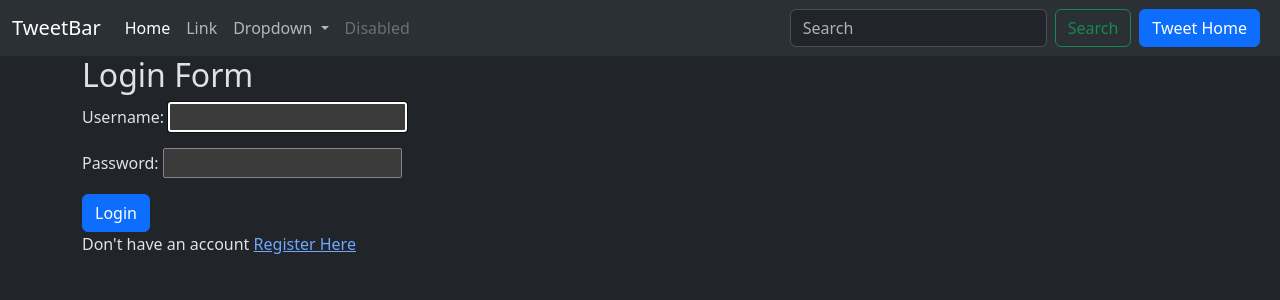
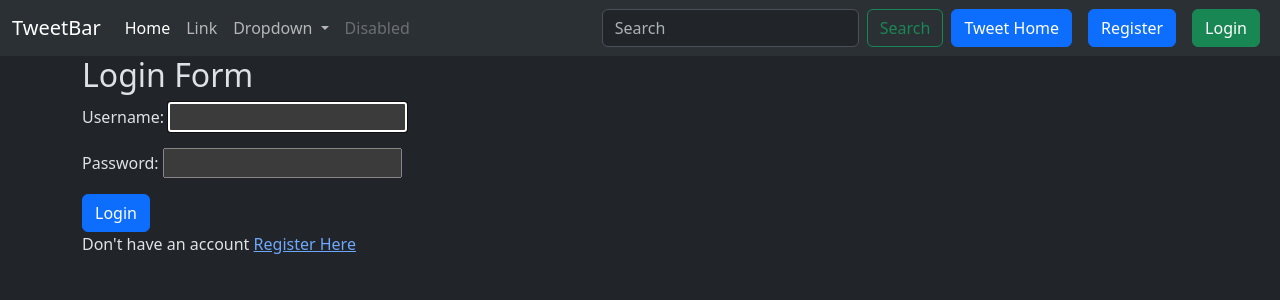
Before and after one commit to DeepEnc/tweet_authentication_django, a Django app: page /accounts/login/ in a window 1280 px wide. Shown: the top 300 px of the page. Run offline with Django 5.2, Linux system fonts and the light colour scheme; parts of the project's set-up code (start-up, migrations or seed data) failed here and were passed over.

Commit message:
feat: add the login, register and logput button

```diff
--- a/templates/layout.html
+++ b/templates/layout.html
@@ -46,6 +46,15 @@
               <button class="btn btn-outline-success" type="submit">Search</button>
             </form>
             <a href="{% url 'tweet_list' %}" class="btn btn-primary mx-2">Tweet Home</a>
+            {% if user.is_authenticated %}
+            <form method="post" action="{% url 'logout' %}">
+              {% csrf_token %}
+              <button class="btn btn-danger" type="submit">Logout</button>
+            </form>
+            {% else %}
+            <a href="{% url 'register' %}" class="btn btn-primary mx-2">Register</a>
+            <a href="{% url 'login' %}" class="btn btn-success mx-2">Login</a>
+            {% endif %}
           </div>
         </div>
       </nav>
```
Also changed, not shown: db.sqlite3.
